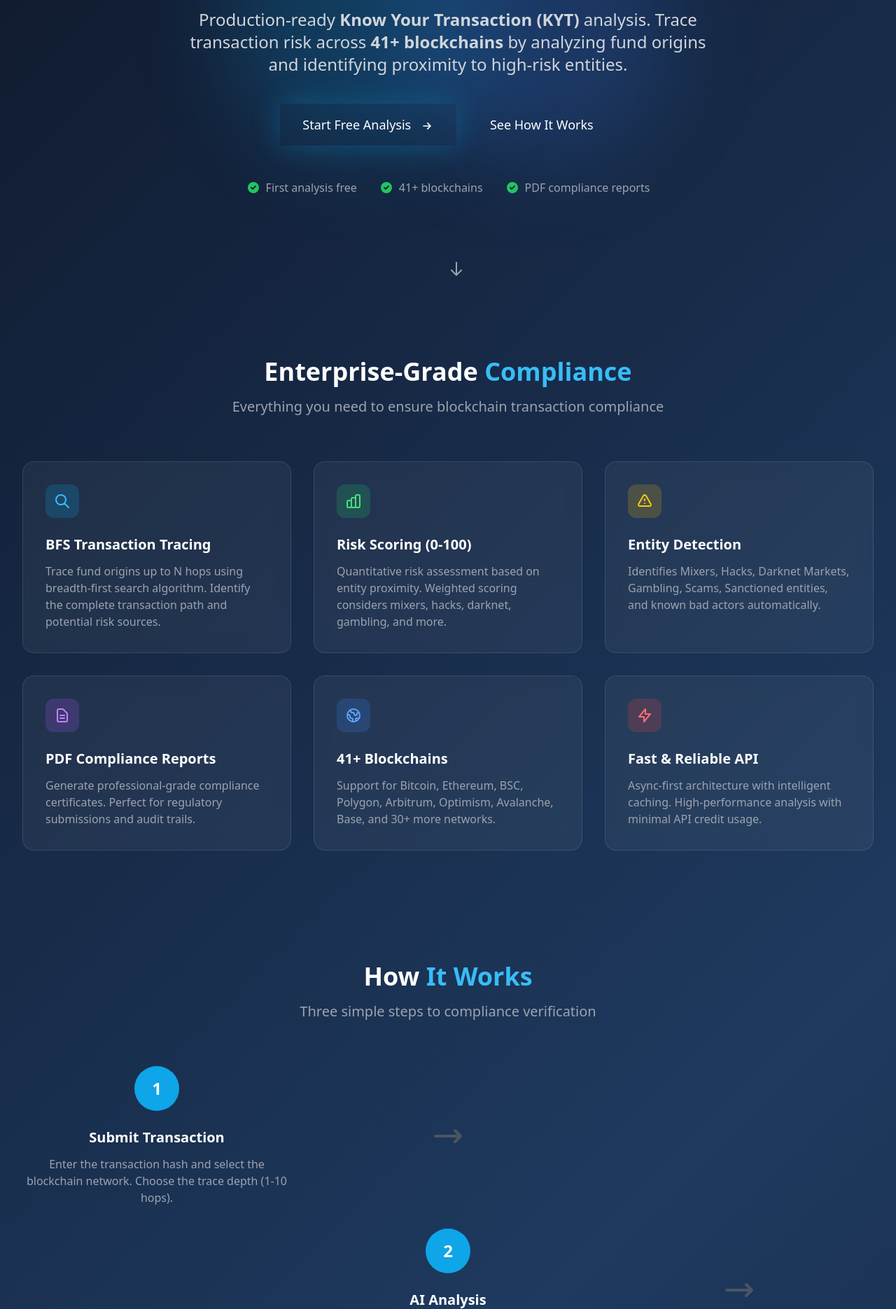
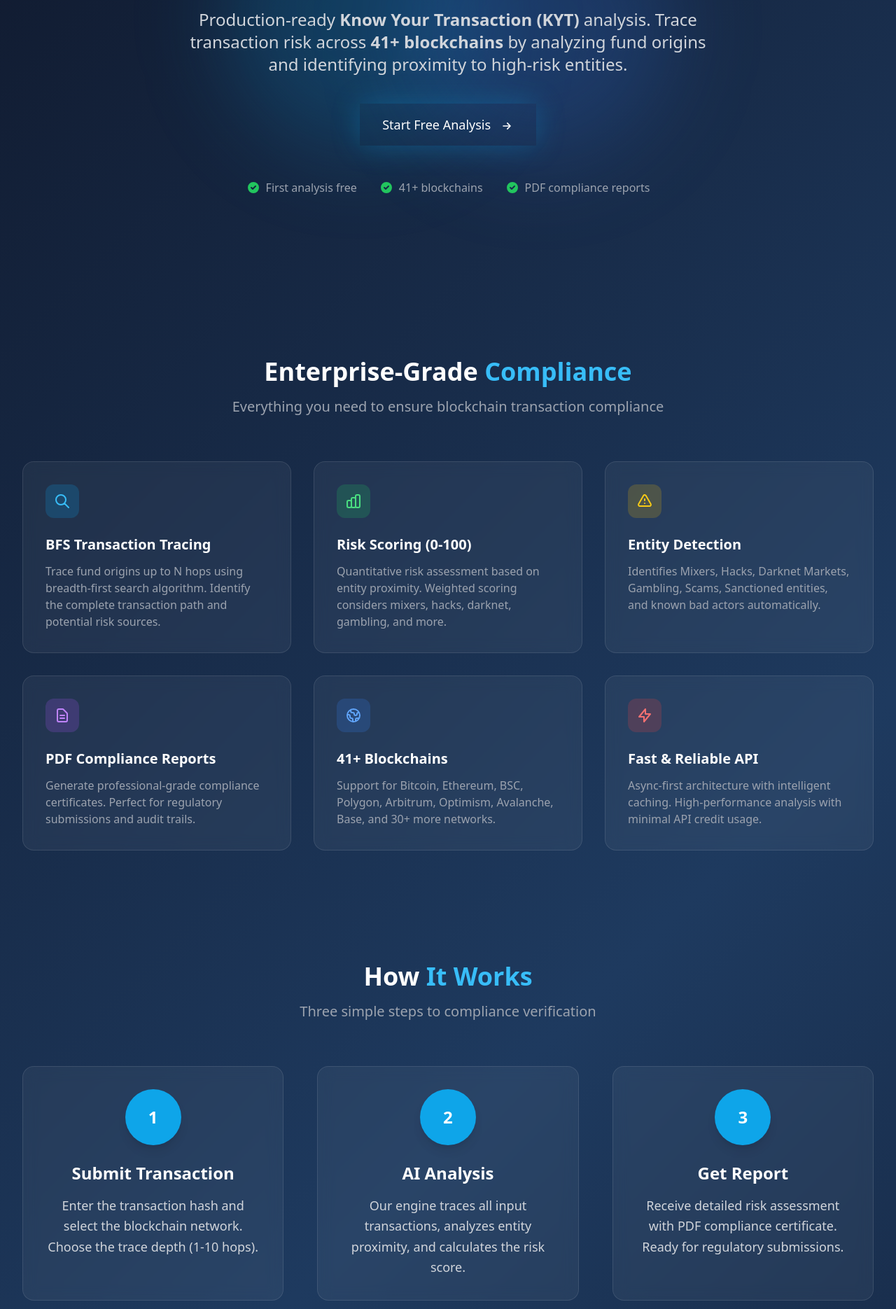
Before and after one commit to rodrigoguedes09/safetrace, a FastAPI app: page / in a window 1280 px wide. Shown: the part 433-2303 px from the top of the page at 70% size. Run offline with FastAPI, Linux system fonts and the light colour scheme; some libraries are stand-ins or nearby versions.

Commit message:
front fixes

```diff
--- a/frontend/static/js/app.js
+++ b/frontend/static/js/app.js
@@ -181,5 +181,27 @@ function setLoading(buttonId, loading) {
     }
 }
 
+/**
+ * Toggle user dropdown menu
+ */
+function toggleUserDropdown() {
+    const dropdown = document.getElementById('user-dropdown');
+    if (dropdown) {
+        dropdown.classList.toggle('hidden');
+    }
+}
+
+/**
+ * Close dropdown when clicking outside
+ */
+document.addEventListener('click', function(event) {
+    const dropdown = document.getElementById('user-dropdown');
+    const userMenu = document.getElementById('nav-user-menu');
+
+    if (dropdown && userMenu && !userMenu.contains(event.target)) {
+        dropdown.classList.add('hidden');
+    }
+});
+
 // Initialize on load
 document.addEventListener('DOMContentLoaded', initApp);
--- a/frontend/templates/base.html
+++ b/frontend/templates/base.html
@@ -97,9 +97,46 @@
                 <div class="flex items-center space-x-4">
                     <button onclick="openAuthModal('login')" class="hidden md:block hover:text-primary-400 transition" id="nav-login-btn">Login</button>
                     <a href="/analyze" class="btn-primary text-sm" id="nav-cta-btn">Start Analysis</a>
-                    <div class="hidden items-center space-x-4" id="nav-user-menu">
-                        <a href="/dashboard" class="hover:text-primary-400 transition">Dashboard</a>
-                        <button onclick="logout()" class="text-red-400 hover:text-red-300 transition">Logout</button>
+
+                    <!-- User Dropdown -->
+                    <div class="hidden relative" id="nav-user-menu">
+                        <button onclick="toggleUserDropdown()" class="flex items-center space-x-2 hover:text-primary-400 transition">
+                            <svg class="w-8 h-8 text-gray-300" fill="none" stroke="currentColor" viewBox="0 0 24 24">
+                                <path stroke-linecap="round" stroke-linejoin="round" stroke-width="2" d="M5.121 17.804A13.937 13.937 0 0112 16c2.5 0 4.847.655 6.879 1.804M15 10a3 3 0 11-6 0 3 3 0 016 0zm6 2a9 9 0 11-18 0 9 9 0 0118 0z"/>
+                            </svg>
+                            <svg class="w-4 h-4 text-gray-400" fill="none" stroke="currentColor" viewBox="0 0 24 24">
+                                <path stroke-linecap="round" stroke-linejoin="round" stroke-width="2" d="M19 9l-7 7-7-7"/>
+                            </svg>
+                        </button>
+
+                        <div id="user-dropdown" class="hidden absolute right-0 mt-2 w-48 glass-card rounded-lg shadow-xl py-2 z-50">
+                            <a href="/dashboard" class="block px-4 py-2 hover:bg-primary-500/20 transition">
+                                <div class="flex items-center space-x-2">
+                                    <svg class="w-5 h-5" fill="none" stroke="currentColor" viewBox="0 0 24 24">
+                                        <path stroke-linecap="round" stroke-linejoin="round" stroke-width="2" d="M3 12l2-2m0 0l7-7 7 7M5 10v10a1 1 0 001 1h3m10-11l2 2m-2-2v10a1 1 0 01-1 1h-3m-6 0a1 1 0 001-1v-4a1 1 0 011-1h2a1 1 0 011 1v4a1 1 0 001 1m-6 0h6"/>
+                                    </svg>
+                                    <span>Dashboard</span>
+                                </div>
+                            </a>
+                            <a href="/settings" class="block px-4 py-2 hover:bg-primary-500/20 transition">
+                                <div class="flex items-center space-x-2">
+                                    <svg class="w-5 h-5" fill="none" stroke="currentColor" viewBox="0 0 24 24">
+                                        <path stroke-linecap="round" stroke-linejoin="round" stroke-width="2" d="M10.325 4.317c.426-1.756 2.924-1.756 3.35 0a1.724 1.724 0 002.573 1.066c1.543-.94 3.31.826 2.37 2.37a1.724 1.724 0 001.065 2.572c1.756.426 1.756 2.924 0 3.35a1.724 1.724 0 00-1.066 2.573c.94 1.543-.826 3.31-2.37 2.37a1.724 1.724 0 00-2.572 1.065c-.426 1.756-2.924 1.756-3.35 0a1.724 1.724 0 00-2.573-1.066c-1.543.94-3.31-.826-2.37-2.37a1.724 1.724 0 00-1.065-2.572c-1.756-.426-1.756-2.924 0-3.35a1.724 1.724 0 001.066-2.573c-.94-1.543.826-3.31 2.37-2.37.996.608 2.296.07 2.572-1.065z"/>
+                                        <path stroke-linecap="round" stroke-linejoin="round" stroke-width="2" d="M15 12a3 3 0 11-6 0 3 3 0 016 0z"/>
+                                    </svg>
+                                    <span>Settings</span>
+                                </div>
+                            </a>
+                            <div class="border-t border-gray-700 my-2"></div>
+                            <button onclick="logout()" class="w-full text-left px-4 py-2 text-red-400 hover:bg-red-500/20 transition">
+                                <div class="flex items-center space-x-2">
+                                    <svg class="w-5 h-5" fill="none" stroke="currentColor" viewBox="0 0 24 24">
+                                        <path stroke-linecap="round" stroke-linejoin="round" stroke-width="2" d="M17 16l4-4m0 0l-4-4m4 4H7m6 4v1a3 3 0 01-3 3H6a3 3 0 01-3-3V7a3 3 0 013-3h4a3 3 0 013 3v1"/>
+                                    </svg>
+                                    <span>Logout</span>
+                                </div>
+                            </button>
+                        </div>
                     </div>
                 </div>
             </div>
@@ -127,8 +164,6 @@
                     <h3 class="font-semibold mb-4">Resources</h3>
                     <ul class="space-y-2 text-gray-400">
                         <li><a href="/documentation" class="hover:text-white transition">Documentation</a></li>
-                        <li><a href="/documentation#api" class="hover:text-white transition">API Reference</a></li>
-                        <li><a href="/documentation#guides" class="hover:text-white transition">Guides</a></li>
                     </ul>
                 </div>
                 <div>
@@ -136,7 +171,6 @@
                     <ul class="space-y-2 text-gray-400">
                         <li><a href="/about" class="hover:text-white transition">About</a></li>
                         <li><a href="/contact" class="hover:text-white transition">Contact</a></li>
-                        <li><a href="/blog" class="hover:text-white transition">Blog</a></li>
                     </ul>
                 </div>
                 <div>
@@ -147,16 +181,8 @@
                     </ul>
                 </div>
             </div>
-            <div class="border-t border-gray-800 mt-8 pt-8 flex flex-col md:flex-row justify-between items-center">
+            <div class="border-t border-gray-800 mt-8 pt-8 text-center">
                 <p class="text-gray-400">&copy; 2026 SafeTrace. All rights reserved.</p>
-                <div class="flex space-x-6 mt-4 md:mt-0">
-                    <a href="#" class="text-gray-400 hover:text-white transition">
-                        <svg class="w-6 h-6" fill="currentColor" viewBox="0 0 24 24"><path d="M12 2C6.477 2 2 6.484 2 12.017c0 4.425 2.865 8.18 6.839 9.504.5.092.682-.217.682-.483 0-.237-.008-.868-.013-1.703-2.782.605-3.369-1.343-3.369-1.343-.454-1.158-1.11-1.466-1.11-1.466-.908-.62.069-.608.069-.608 1.003.07 1.531 1.032 1.531 1.032.892 1.53 2.341 1.088 2.91.832.092-.647.35-1.088.636-1.338-2.22-.253-4.555-1.113-4.555-4.951 0-1.093.39-1.988 1.029-2.688-.103-.253-.446-1.272.098-2.65 0 0 .84-.27 2.75 1.026A9.564 9.564 0 0112 6.844c.85.004 1.705.115 2.504.337 1.909-1.296 2.747-1.027 2.747-1.027.546 1.379.202 2.398.1 2.651.64.7 1.028 1.595 1.028 2.688 0 3.848-2.339 4.695-4.566 4.943.359.309.678.92.678 1.855 0 1.338-.012 2.419-.012 2.747 0 .268.18.58.688.482A10.019 10.019 0 0022 12.017C22 6.484 17.522 2 12 2z"/></svg>
-                    </a>
-                    <a href="#" class="text-gray-400 hover:text-white transition">
-                        <svg class="w-6 h-6" fill="currentColor" viewBox="0 0 24 24"><path d="M8.29 20.251c7.547 0 11.675-6.253 11.675-11.675 0-.178 0-.355-.012-.53A8.348 8.348 0 0022 5.92a8.19 8.19 0 01-2.357.646 4.118 4.118 0 001.804-2.27 8.224 8.224 0 01-2.605.996 4.107 4.107 0 00-6.993 3.743 11.65 11.65 0 01-8.457-4.287 4.106 4.106 0 001.27 5.477A4.072 4.072 0 012.8 9.713v.052a4.105 4.105 0 003.292 4.022 4.095 4.095 0 01-1.853.07 4.108 4.108 0 003.834 2.85A8.233 8.233 0 012 18.407a11.616 11.616 0 006.29 1.84"/></svg>
-                    </a>
-                </div>
             </div>
         </div>
     </footer>
--- a/frontend/templates/documentation.html
+++ b/frontend/templates/documentation.html
@@ -130,9 +130,12 @@
                 </div>
             </div>
         </div>
+
+        <!-- Supported Blockchains -->
+        <div class="glass-card rounded-xl p-6 mb-8" id="chains">
             <h2 class="text-2xl font-semibold mb-4">Supported Blockchains</h2>
 
-            <div class="grid md:grid-cols-2 gap-4">
+            <div class="grid md:grid-cols-2 gap-6">
                 <div>
                     <h3 class="font-medium mb-2 text-primary-400">EVM Chains</h3>
                     <ul class="text-gray-400 text-sm space-y-1">
--- a/frontend/templates/landing.html
+++ b/frontend/templates/landing.html
@@ -35,9 +35,6 @@
                         <path stroke-linecap="round" stroke-linejoin="round" stroke-width="2" d="M13 7l5 5m0 0l-5 5m5-5H6"/>
                     </svg>
                 </a>
-                <a href="#how-it-works" class="btn-secondary text-lg px-8 py-4">
-                    See How It Works
-                </a>
             </div>
 
             <!-- Trust Badges -->
@@ -62,13 +59,6 @@
                 </div>
             </div>
         </div>
-    </div>
-
-    <!-- Scroll Indicator -->
-    <div class="absolute bottom-8 left-1/2 transform -translate-x-1/2 animate-bounce">
-        <svg class="w-6 h-6 text-gray-400" fill="none" stroke="currentColor" viewBox="0 0 24 24">
-            <path stroke-linecap="round" stroke-linejoin="round" stroke-width="2" d="M19 14l-7 7m0 0l-7-7m7 7V3"/>
-        </svg>
     </div>
 </section>
 
@@ -184,52 +174,38 @@
             </p>
         </div>
 
-        <div class="grid md:grid-cols-3 gap-8">
+        <div class="grid md:grid-cols-3 gap-12">
             <!-- Step 1 -->
-            <div class="text-center">
-                <div class="w-16 h-16 bg-primary-500 rounded-full flex items-center justify-center mx-auto mb-6 text-2xl font-bold">
+            <div class="glass-card rounded-2xl p-8 text-center hover:border-primary-500/50 transition-all duration-300">
+                <div class="w-20 h-20 bg-primary-500 rounded-full flex items-center justify-center mx-auto mb-6 text-2xl font-bold shadow-lg">
                     1
                 </div>
-                <h3 class="text-xl font-semibold mb-3">Submit Transaction</h3>
-                <p class="text-gray-400">
+                <h3 class="text-2xl font-semibold mb-4">Submit Transaction</h3>
+                <p class="text-gray-300 text-lg leading-relaxed">
                     Enter the transaction hash and select the blockchain network.
                     Choose the trace depth (1-10 hops).
                 </p>
             </div>
 
-            <!-- Arrow -->
-            <div class="hidden md:flex items-center justify-center">
-                <svg class="w-12 h-12 text-gray-600" fill="none" stroke="currentColor" viewBox="0 0 24 24">
-                    <path stroke-linecap="round" stroke-linejoin="round" stroke-width="2" d="M17 8l4 4m0 0l-4 4m4-4H3"/>
-                </svg>
-            </div>
-
             <!-- Step 2 -->
-            <div class="text-center md:col-start-2">
-                <div class="w-16 h-16 bg-primary-500 rounded-full flex items-center justify-center mx-auto mb-6 text-2xl font-bold">
+            <div class="glass-card rounded-2xl p-8 text-center hover:border-primary-500/50 transition-all duration-300">
+                <div class="w-20 h-20 bg-primary-500 rounded-full flex items-center justify-center mx-auto mb-6 text-2xl font-bold shadow-lg">
                     2
                 </div>
-                <h3 class="text-xl font-semibold mb-3">AI Analysis</h3>
-                <p class="text-gray-400">
+                <h3 class="text-2xl font-semibold mb-4">AI Analysis</h3>
+                <p class="text-gray-300 text-lg leading-relaxed">
                     Our engine traces all input transactions, analyzes entity proximity,
                     and calculates the risk score.
                 </p>
             </div>
 
-            <!-- Arrow -->
-            <div class="hidden md:flex items-center justify-center">
-                <svg class="w-12 h-12 text-gray-600" fill="none" stroke="currentColor" viewBox="0 0 24 24">
-                    <path stroke-linecap="round" stroke-linejoin="round" stroke-width="2" d="M17 8l4 4m0 0l-4 4m4-4H3"/>
-                </svg>
-            </div>
-
             <!-- Step 3 -->
-            <div class="text-center md:col-start-3">
-                <div class="w-16 h-16 bg-primary-500 rounded-full flex items-center justify-center mx-auto mb-6 text-2xl font-bold">
+            <div class="glass-card rounded-2xl p-8 text-center hover:border-primary-500/50 transition-all duration-300">
+                <div class="w-20 h-20 bg-primary-500 rounded-full flex items-center justify-center mx-auto mb-6 text-2xl font-bold shadow-lg">
                     3
                 </div>
-                <h3 class="text-xl font-semibold mb-3">Get Report</h3>
-                <p class="text-gray-400">
+                <h3 class="text-2xl font-semibold mb-4">Get Report</h3>
+                <p class="text-gray-300 text-lg leading-relaxed">
                     Receive detailed risk assessment with PDF compliance certificate.
                     Ready for regulatory submissions.
                 </p>
@@ -356,25 +332,4 @@
     </div>
 </section>
 
-<!-- CTA Section -->
-<section class="py-20 relative">
-    <div class="max-w-4xl mx-auto px-4 sm:px-6 lg:px-8 text-center">
-        <div class="glass-card rounded-3xl p-12 glow">
-            <h2 class="text-3xl md:text-4xl font-bold mb-4">
-                Ready to Ensure Compliance?
-            </h2>
-            <p class="text-xl text-gray-400 mb-8">
-                Start with a free analysis. No credit card required.
-            </p>
-            <div class="flex flex-col sm:flex-row items-center justify-center gap-4">
-                <a href="/analyze" class="btn-primary text-lg px-8 py-4">
-                    Start Free Analysis
-                </a>
-                <a href="/pricing" class="btn-secondary text-lg px-8 py-4">
-                    View Pricing
-                </a>
-            </div>
-        </div>
-    </div>
-</section>
 {% endblock %}
```
Also changed, not shown: frontend/static/js/analyze.js (+0 -26 lines), frontend/templates/analyze.html (+0 -8 lines).
